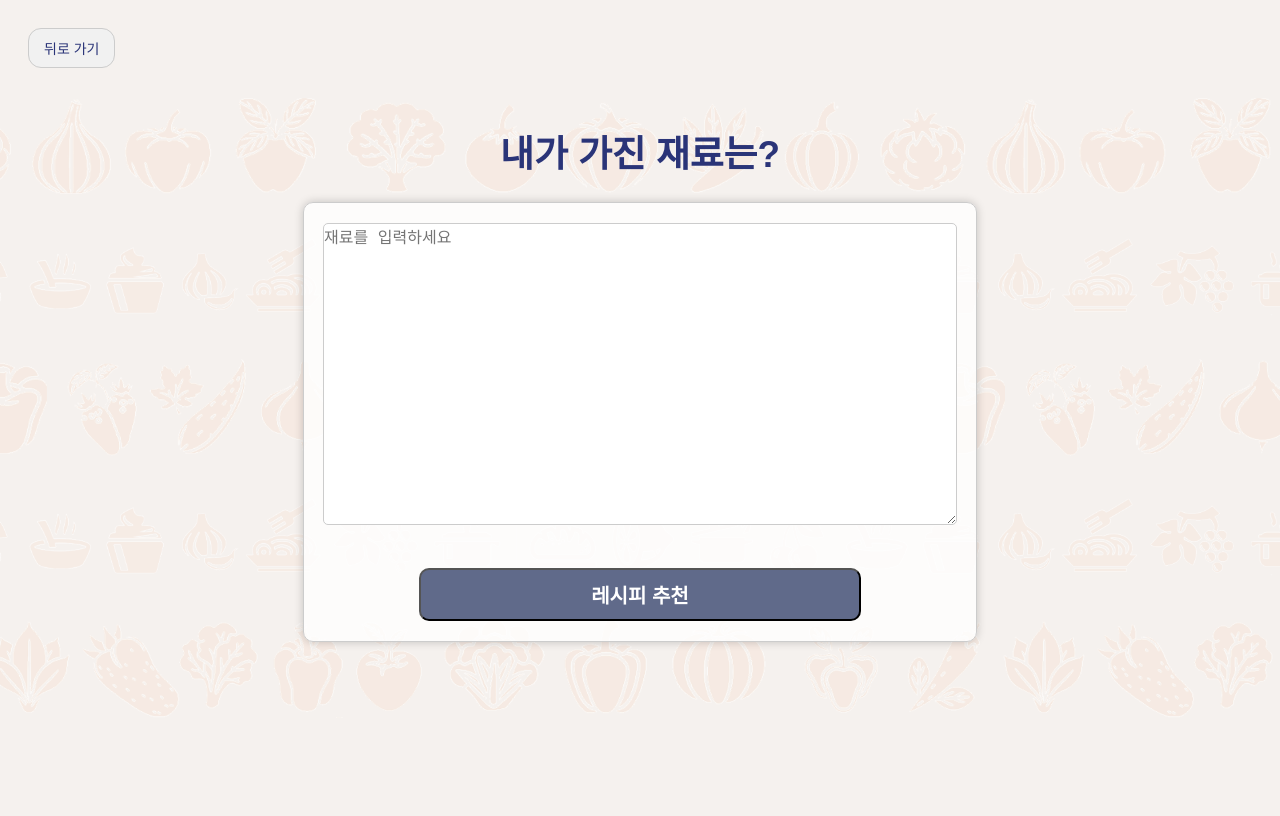
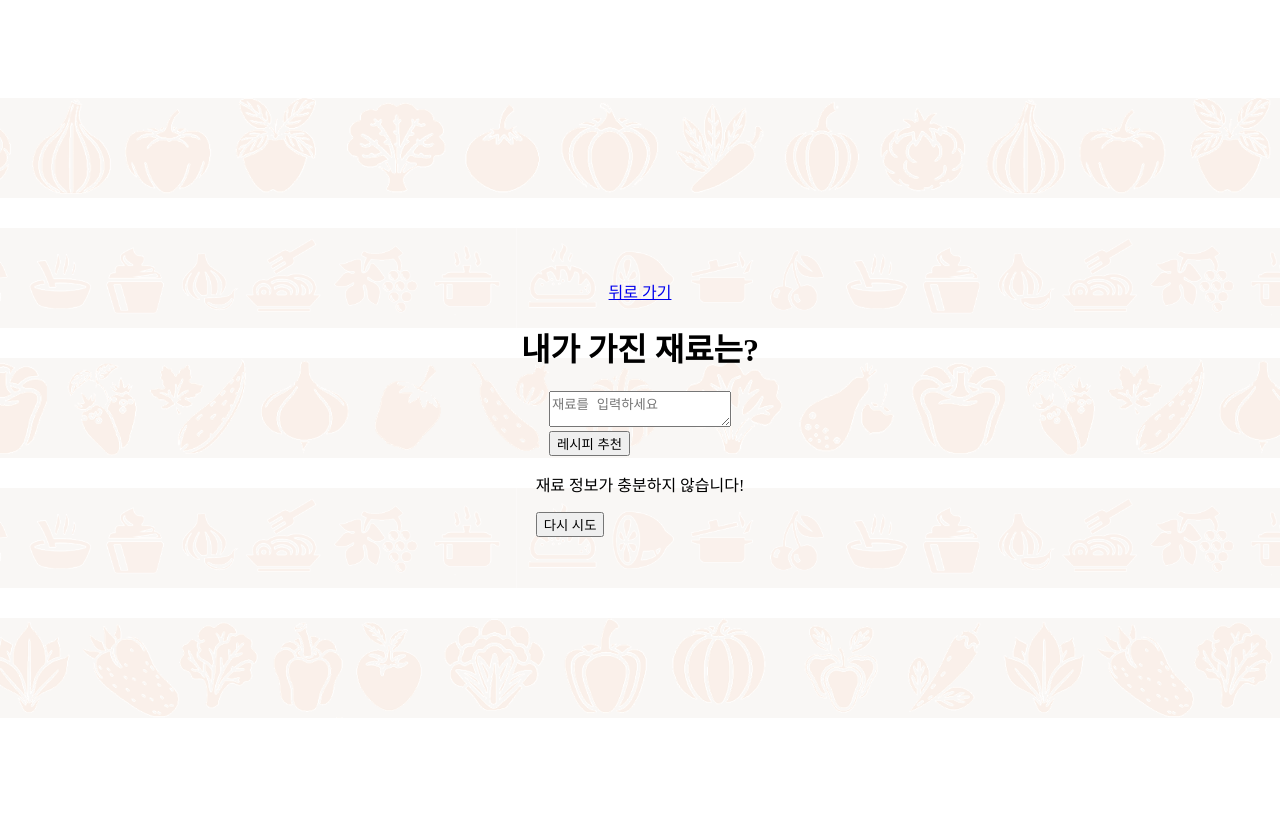
Before and after one commit to Nicholas-Olsen/Todays-Best-Recipe, a Django app: page /recommend in a window 1280 px wide. Run offline with Django 5.2, Linux system fonts and the light colour scheme; some libraries are stand-ins or nearby versions.

Commit message:
Update recommend.html

```diff
--- a/mysite/blog/templates/blog/recommend.html
+++ b/mysite/blog/templates/blog/recommend.html
@@ -5,103 +5,6 @@
     <meta name="viewport" content="width=device-width, initial-scale=1.0">
     <title>오늘의레시피: 추천페이지</title>
     <link rel="stylesheet" href="/static/css/style.css">
-    <style>
-        body { background-color: #f5f1ee; font-family: sans-serif; text-align: center; }
-        h1 { color: #2a3478; font-size: 2.3em; margin-top: -50px; }
-
-        /* 뒤로 가기 */
-        .back-button {
-            position: absolute;
-            top: 20px;
-            left: 20px;
-            background-color: #f1f1f1;
-            color: #2a3478;
-            border: 1px solid #ccc;
-            padding: 9px 15px;
-            border-radius: 13px;
-            cursor: pointer;
-            font-size: 14px;
-            text-decoration: none;
-            display: inline-block;
-            transition: background-color 0.3s ease, color 0.3s ease;
-        }
-        .back-button:hover { background-color: #2a3478; color: white; }
-
-        .recom-box {
-            border: 1px solid #ccc;
-            border-radius: 10px;
-            background-color: rgba(255, 255, 255, 0.8);
-            box-shadow: 0 0 10px rgba(0, 0, 0, 0.2);
-            display: flex;
-            flex-direction: column;
-            align-items: center;
-            padding: 20px;
-            width: 50%;
-            margin: 0 auto;
-            z-index: 1;
-        }
-        .recom-box textarea {
-            width: 100%;
-            height: 300px;
-            padding: 0px;
-            font-size: 16px;
-            border: 1px solid #ccc;
-            border-radius: 5px;
-            margin-bottom: 15px;
-            resize: vertical;
-        }
-
-        /* 레시피 추천 버튼 */
-        .recom-btn {
-            margin-top: 10px;
-            width: 70%;
-            padding: 10px;
-            background-color: #606a8a;
-            color: white;
-            border-radius: 10px;
-            cursor: pointer;
-            font-size: 20px;
-            font-weight: bold;
-            text-decoration: none;
-            display: inline-block;
-            transition: background-color 0.3s ease;
-        }
-        .recom-btn:hover { background-color: darkblue; }
-
-        /* 모달 창 */
-        .modal {
-            display: none;
-            position: fixed;
-            z-index: 1000;
-            left: 0;
-            top: 0;
-            width: 100%;
-            height: 100%;
-            background-color: rgba(0, 0, 0, 0.5);
-        }
-        .modal-content {
-            background-color: white;
-            padding: 30px;
-            border-radius: 10px;
-            text-align: center;
-            position: absolute;
-            top: 50%;
-            left: 50%;
-            transform: translate(-50%, -50%);
-            height: 200px;
-        }
-        .modal button {
-            margin-top: 20px;
-            padding: 10px 20px;
-            background-color: #E57157;
-            color: white;
-            border: none;
-            border-radius: 5px;
-            cursor: pointer;
-            font-size: 18px;
-            font-weight: bold;
-        }
-    </style>
 </head>
 <body>
     <a href="main.html" class="back-button">뒤로 가기</a>
```
